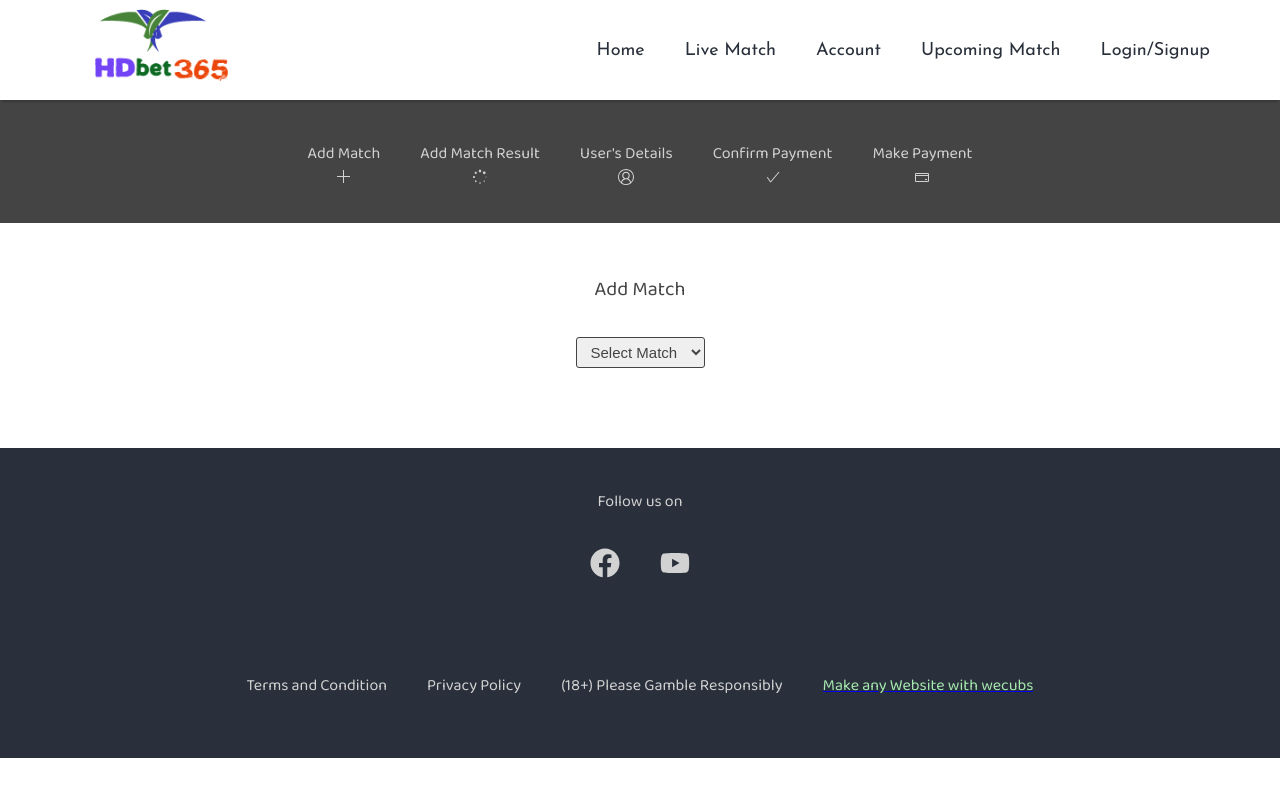
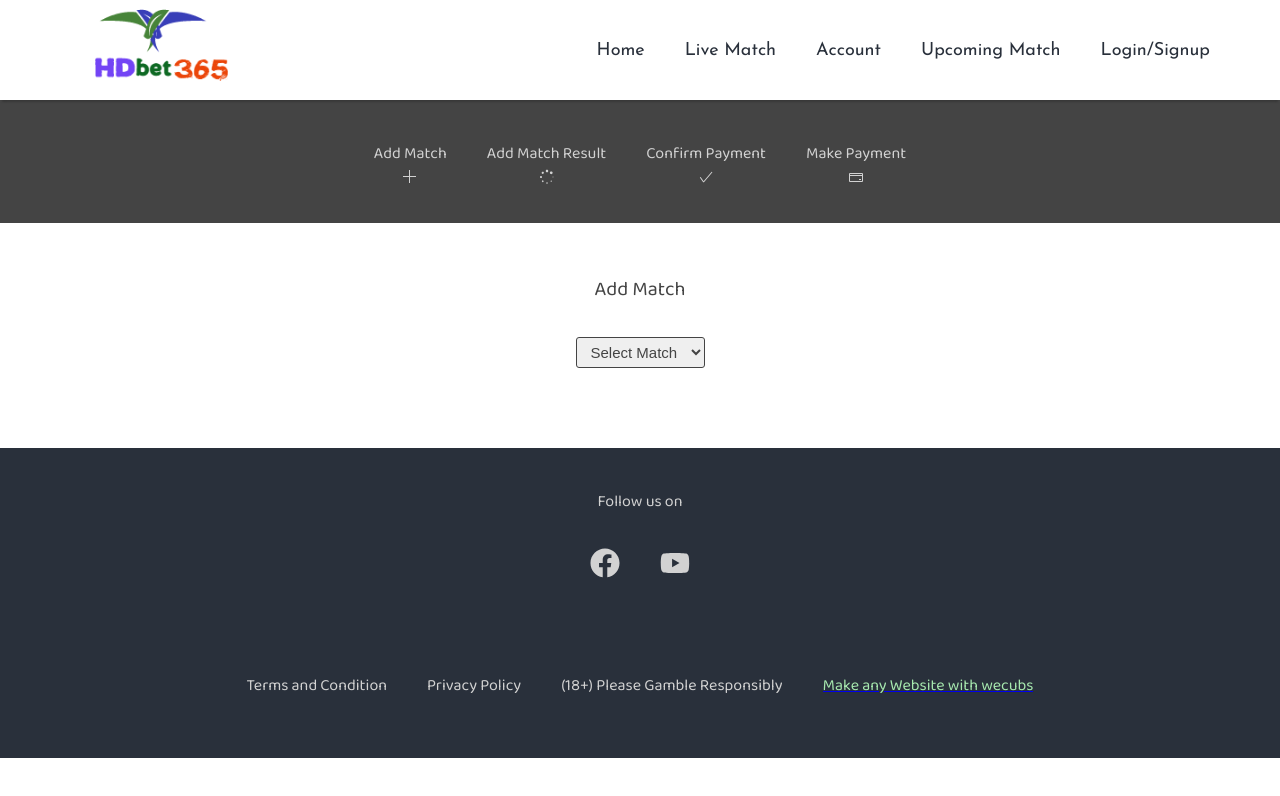
Before and after one commit to porosh2002/3pshopping-view, a React (Create React App) app in the folder Client/: page /admin in a window 1280 px wide. Shown: the top 796 px of the page. Built offline with nearby package versions, Linux system fonts and the light colour scheme.

Commit message:
admin menu separated

```diff
--- /dev/null
+++ b/Client/src/Components/AdminMEnu/AdminMenu.js
@@ -0,0 +1,50 @@
+import React from 'react'
+import {
+    AdminMenu,
+    FooterLinkStyle,
+    FooterLink,
+  } from "../../Styled";
+  import {
+    VscAdd,
+    VscCheck,
+    VscCreditCard,
+    VscLoading,
+  } from "react-icons/vsc";
+export default function Adminmenu() {
+    return (
+        <AdminMenu>
+          <FooterLink>
+            <FooterLinkStyle to="">
+              Add Match{" "}
+              <div>
+                <VscAdd />
+              </div>
+            </FooterLinkStyle>
+          </FooterLink>
+          <FooterLink>
+            <FooterLinkStyle to="">
+              Add Match Result
+              <div>
+                <VscLoading />
+              </div>
+            </FooterLinkStyle>
+          </FooterLink>
+          <FooterLink>
+            <FooterLinkStyle to="">
+              Confirm Payment
+              <div>
+                <VscCheck />
+              </div>
+            </FooterLinkStyle>
+          </FooterLink>
+          <FooterLink>
+            <FooterLinkStyle to="">
+              Make Payment
+              <div>
+                <VscCreditCard />
+              </div>
+            </FooterLinkStyle>
+          </FooterLink>
+        </AdminMenu>
+    )
+}
--- a/Client/src/Pages/Admin.js
+++ b/Client/src/Pages/Admin.js
@@ -1,22 +1,13 @@
 import React, { Component } from "react";
 import { URL } from "../serverUrl";
+import AdminMenu from '../Components/AdminMEnu/AdminMenu'
 import {
   Button,
   Input,
-  AdminMenu,
-  FooterLinkStyle,
-  FooterLink,
   AdminContent,
   AdminCTitle,
   Select,
 } from "../Styled";
-import {
-  VscAdd,
-  VscAccount,
-  VscCheck,
-  VscCreditCard,
-  VscLoading,
-} from "react-icons/vsc";
 export default class Admin extends Component {
   constructor() {
     super();
@@ -332,48 +323,7 @@ export default class Admin extends Component {
     const StyleCricket = Criclet ? null : { display: "none" };
     return (
       <div>
-        <AdminMenu>
-          <FooterLink>
-            <FooterLinkStyle to="">
-              Add Match{" "}
-              <div>
-                <VscAdd />
-              </div>
-            </FooterLinkStyle>
-          </FooterLink>
-          <FooterLink>
-            <FooterLinkStyle to="">
-              Add Match Result
-              <div>
-                <VscLoading />
-              </div>
-            </FooterLinkStyle>
-          </FooterLink>
-          <FooterLink>
-            <FooterLinkStyle to="">
-              User's Details
-              <div>
-                <VscAccount />
-              </div>
-            </FooterLinkStyle>
-          </FooterLink>
-          <FooterLink>
-            <FooterLinkStyle to="">
-              Confirm Payment
-              <div>
-                <VscCheck />
-              </div>
-            </FooterLinkStyle>
-          </FooterLink>
-          <FooterLink>
-            <FooterLinkStyle to="">
-              Make Payment
-              <div>
-                <VscCreditCard />
-              </div>
-            </FooterLinkStyle>
-          </FooterLink>
-        </AdminMenu>
+<AdminMenu />
         <AdminContent>
           <AdminCTitle>Add Match</AdminCTitle>
           <Select onChange={this.MatchSelect} name="cars" id="cars">
```
